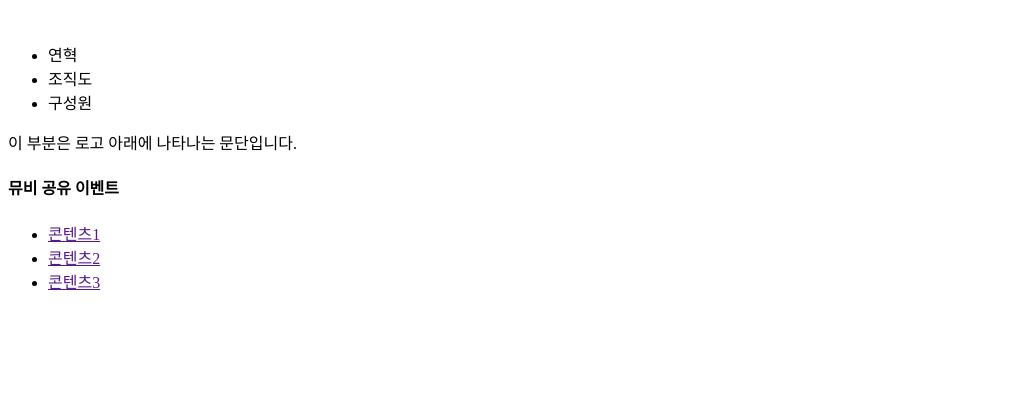
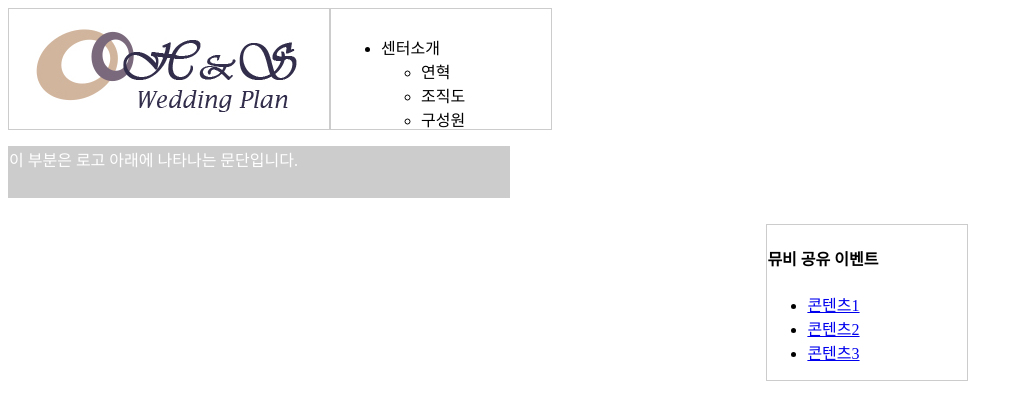
Before and after one commit to sunny-ieum/test-1, a plain HTML site: page 0_기능사실습_html+css복습/0401-html-float/0328_html-float.html in a window 1280 px wide. Shown: the whole page, without its empty margins (0-1023 px from the left). Drawn offline with Linux system fonts and the light colour scheme.

Commit message:
first commit

```diff
--- a/0_기능사실습_html+css복습/0324-html-박스모델/css/custom.css
+++ b/0_기능사실습_html+css복습/0324-html-박스모델/css/custom.css
@@ -1 +1,32 @@
 @charset "utf-8";
+
+/* Content */
+body{
+    background-image: url(../img/logo.jpg);
+}
+
+p{
+    width: 400px;
+    height: 100px;
+    background-color: orange;
+}
+
+/* Padding - 위아래, 오른쪽왼쪽 */
+p#pad{
+    padding: 20px 30px;
+}
+
+/* Margin */
+p#margin{
+    margin-top: 10px;
+    margin-bottom: 10px;
+    margin-left: 20px;
+    margin-right: 20px;
+    border: 5px solid black;
+}
+
+/* Border */
+p#border{
+    border-style: dotted;
+    border-color: purple;
+}
--- a/0_기능사실습_html+css복습/0328-html-float/0328_연습.html
+++ b/0_기능사실습_html+css복습/0401-html-float/0328_html-float.html
@@ -10,14 +10,18 @@
 <body>
 <div id="wrap">
     <div id="logo">
-        <img src="logo.png" alt="">
+        <img src="img/logo.jpg" alt="">
     </div>
 
     <nav>
         <ul>
-            <li>연혁</li>
-            <li>조직도</li>
-            <li>구성원</li>
+            <li>센터소개
+                <ul>
+                    <li>연혁</li>
+                    <li>조직도</li>
+                    <li>구성원</li>
+                </ul>
+            </li>
         </ul>
     </nav>
 </div>
@@ -29,9 +33,9 @@
 <aside>
     <h4>뮤비 공유 이벤트</h4>
     <ul>
-<li><a href="">콘텐츠1</a></li>
-<li><a href="">콘텐츠2</a></li>
-<li><a href="">콘텐츠3</a></li>
+        <li><a href="#">콘텐츠1</a></li>
+        <li><a href="#">콘텐츠2</a></li>
+        <li><a href="#">콘텐츠3</a></li>
     </ul>
 </aside>
 </nav>
--- /dev/null
+++ b/0_기능사실습_html+css복습/0401-html-float/css/custom.css
@@ -0,0 +1,44 @@
+@charset "utf-8";
+
+/* 영역을 벗어난 요소의 숨김 : 플로트 막음  */
+
+#wrap{
+    overflow: hidden;
+}
+
+/* float: 로고 왼쪽 배치 */
+#logo{
+    float: left;
+    width: 300px;
+    height: 100px;
+    padding: 10px;
+    border: solid #cccccc 1px;
+}
+
+/* float: 메뉴 왼쪽 배치 */
+nav{
+    float: left;
+    width: 200px;
+    height: 100px;
+    padding: 10px;
+    border: solid #cccccc 1px;
+}
+
+/* float: 문단 왼쪽 배치 */
+#float-p{
+    float: left;
+    width: 500px;
+    height: 50px;
+    background-color: #cccccc;
+    color: #ffffff;
+    border: solid #cccccc 1px;
+}
+
+/* clear : 왼쪽 플로트 취소 */
+aside{
+    float: left;
+    width: 200px;
+    margin-top: 10px;
+    margin-left: 60%;
+    border: solid #cccccc 1px;
+}
```
Also changed, not shown: 0_기능사실습_html+css복습/0324-html-박스모델/0324_html-박스모델.html (renamed from 0_기능사실습_html+css복습/0324-html-박스모델/0324_연습.html, +4 -2 lines), 0_기능사실습_html+css복습/0324-html-박스모델/img/logo.jpg (added), 0_기능사실습_html+css복습/0328-html-float/css/custom.css (deleted), 0_기능사실습_html+css복습/0401-html-float/img/logo.jpg (added).
